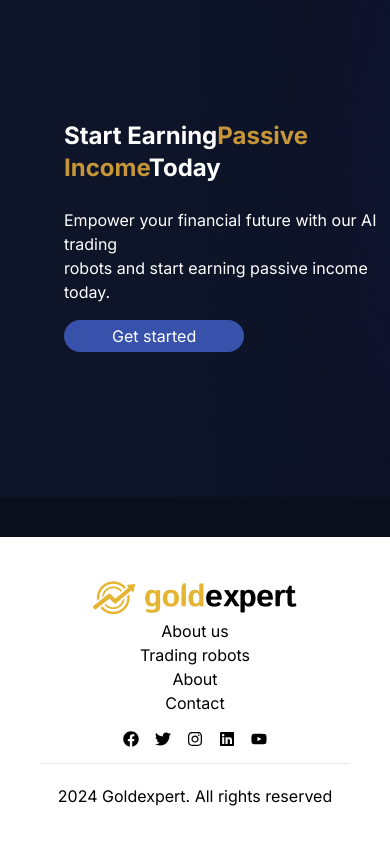
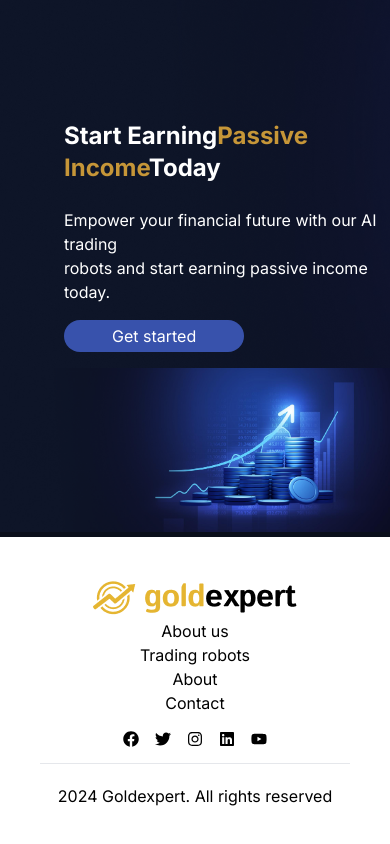
Before and after one commit to dragoljub123/goldexpert, a Next.js app: page /AboutUS in a window 390 px wide. Shown: the part 4195-5039 px from the top of the page. Built offline with nearby package versions, Linux system fonts and the light colour scheme.

Commit message:
pageusandtrinigrobotsmodifikacija

```diff
--- a/app/AboutUS/page.tsx
+++ b/app/AboutUS/page.tsx
@@ -4,6 +4,7 @@ import "../globals.css";
 import SmallcardThree from "@/app/components/SmallcardThree";
 import poslovniljudi from "@/app/images/poslovniljudi.png";
 import Suportkartice from "../components/Suportkartice";
+import moneyrise2 from "@/public/moneyrise2.png";
 
 export default function AboutUS() {
   return (
@@ -159,6 +160,13 @@ export default function AboutUS() {
               Get started
             </button>
           </div>
+          <div className="">
+            <Image
+              src={moneyrise2}
+              alt="slika"
+              className="lg:hidden md:hidden xl:hidden mt-4 mb-4 "
+            />
+          </div>
         </div>
       </div>
     </div>
--- a/app/Tradingrobots/page.tsx
+++ b/app/Tradingrobots/page.tsx
@@ -5,6 +5,7 @@ import Image from "next/image";
 import tabela1 from "@/app/images/tabela1.png";
 import tabela2 from "@/app/images/tabela2.png";
 import Smalcard from "../components/Smalcard";
+import moneyrise2 from "@/public/moneyrise2.png";
 
 export default function Tradingrobots() {
   return (
@@ -79,6 +80,13 @@ export default function Tradingrobots() {
               Get started
             </button>
           </div>
+          <div className="">
+            <Image
+              src={moneyrise2}
+              alt="slika"
+              className="lg:hidden md:hidden xl:hidden mt-4 mb-4 "
+            />
+          </div>
         </div>
       </div>
     </div>
```
